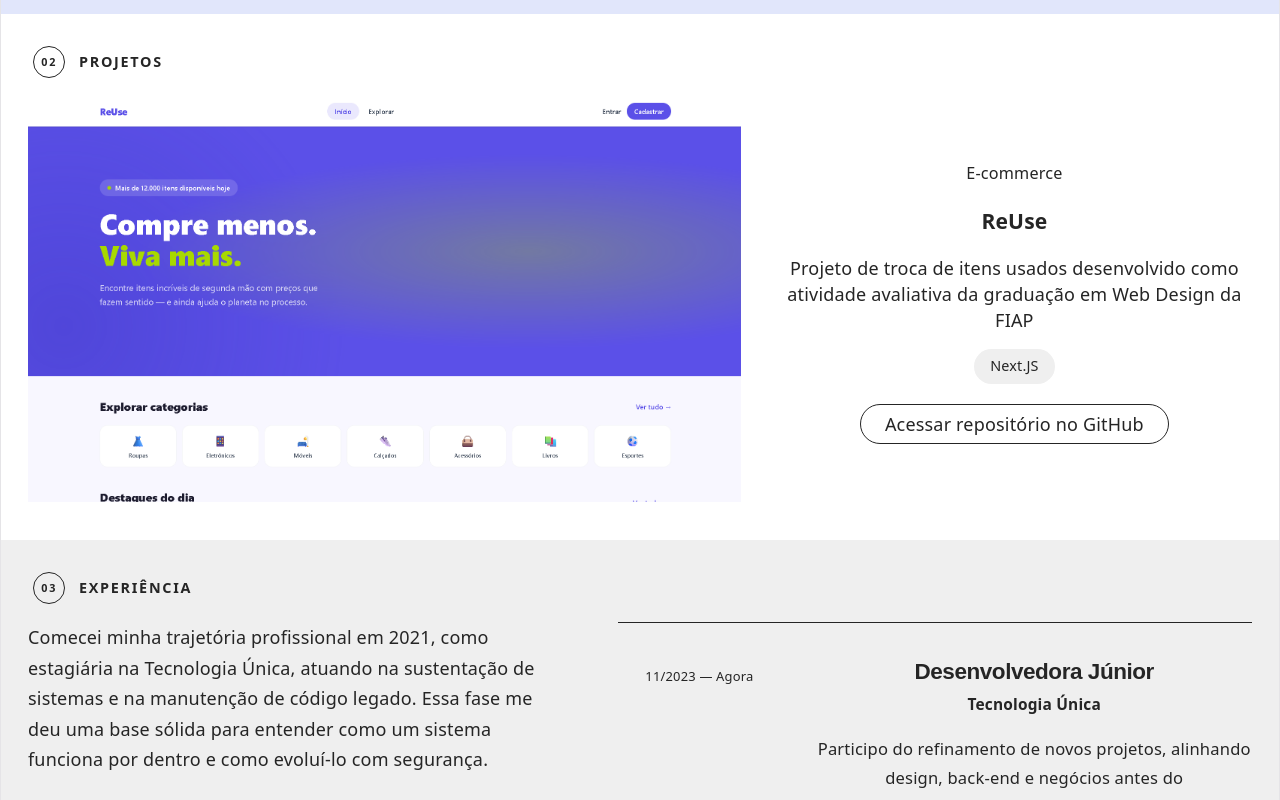
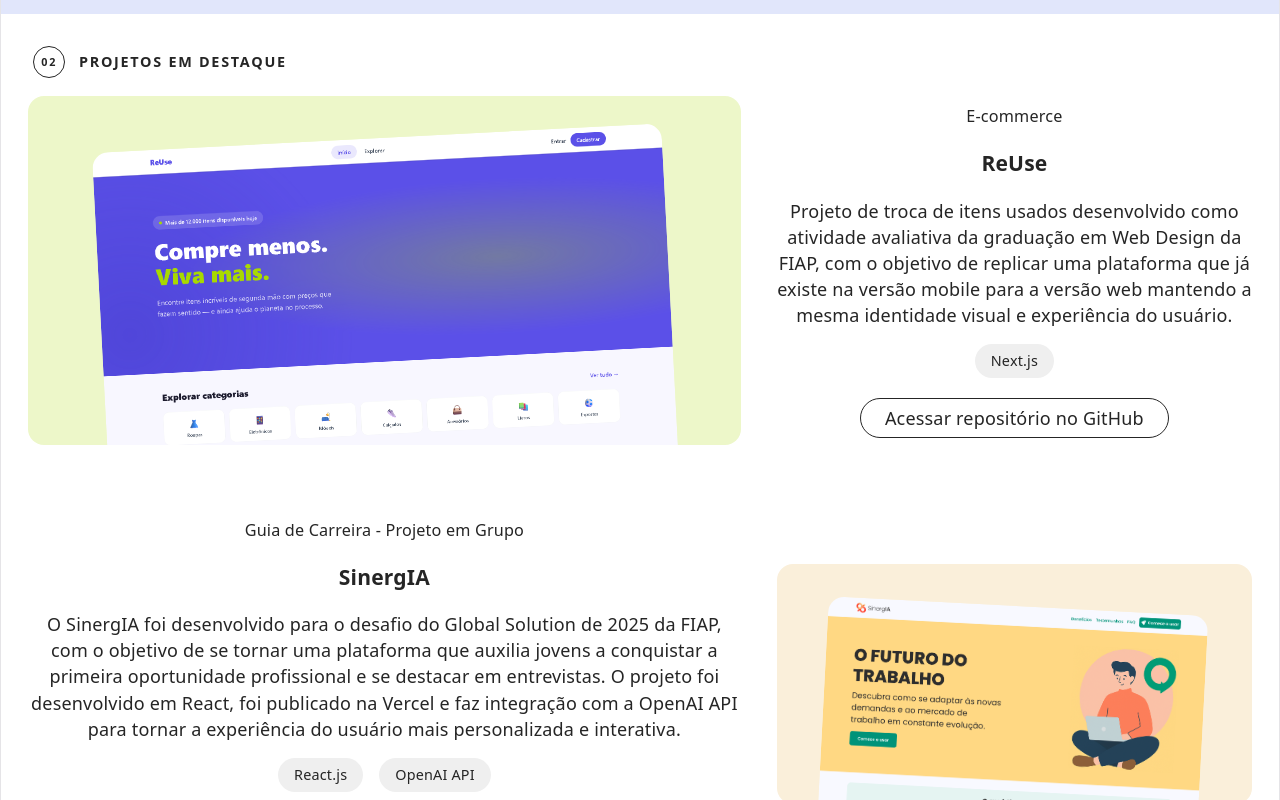
Before and after one commit to natali-schers/natali-schers.github.io, a React (Vite) app: page / in a window 1280 px wide. Shown: the part 980-1780 px from the top of the page. Built offline with nearby package versions, Linux system fonts and the light colour scheme.

Commit message:
feat: add project to Projects section and add custom background matching the project style

```diff
--- a/src/components/Projects/Projects.css
+++ b/src/components/Projects/Projects.css
@@ -19,6 +19,10 @@
 
 .project-card:nth-child(even) .project-visual {
   order: 2;
+
+  & img {
+    transform: rotate(3deg) translateY(1rem);
+  }
 }
 
 .project-card:nth-child(even) .project-info {
@@ -31,8 +35,27 @@
   margin-top: unset;
 }
 
+.project-card:hover {
+  .project-visual img {
+    transform: rotate(0deg) translateY(0rem);
+  }
+}
+
+.project-visual {
+  overflow: hidden;
+  display: flex;
+  align-items: center;
+  justify-content: center;
+  padding-top: 24px;
+  border-radius: 16px;
+}
+
 .project-visual img {
-  width: 100%;
+  width: 80%;
+  transform: rotate(-3deg) translateY(1rem);
+  transition: transform 200ms ease;
+  border-top-left-radius: 16px;
+  border-top-right-radius: 16px;
 }
 
 .stack-list {
--- a/src/components/Projects/Projects.tsx
+++ b/src/components/Projects/Projects.tsx
@@ -8,10 +8,22 @@
     category: "E-commerce",
     title: "ReUse",
     description:
-      "Projeto de troca de itens usados desenvolvido como atividade avaliativa da graduação em Web Design da FIAP",
-    stack: ["Next.JS"],
-    tone: "#d5d1ff",
+      "Projeto de troca de itens usados desenvolvido como atividade avaliativa da graduação em Web Design da FIAP, com o objetivo de replicar uma plataforma que já existe na versão mobile para a versão web mantendo a mesma identidade visual e experiência do usuário.",
+    stack: ["Next.js"],
+    tone: "#edf7c9",
     repository: "https://github.com/natali-schers/reuse-web",
+    imageName: "reuse.png",
+  },
+  {
+    number: "02",
+    category: "Guia de Carreira - Projeto em Grupo",
+    title: "SinergIA",
+    description:
+      "O SinergIA foi desenvolvido para o desafio do Global Solution de 2025 da FIAP, com o objetivo de se tornar uma plataforma que auxilia jovens a conquistar a primeira oportunidade profissional e se destacar em entrevistas. O projeto foi desenvolvido em React, foi publicado na Vercel e faz integração com a OpenAI API para tornar a experiência do usuário mais personalizada e interativa.",
+    stack: ["React.js", "OpenAI API"],
+    tone: "#faefda",
+    repository: "https://github.com/fiap-webdesign/global-solution-sinergia",
+    imageName: "sinergia.png",
   },
 ];
 
@@ -20,14 +32,14 @@
         <section className="projects section" id="projects">
           <div className="section-top">
             <div>
-              <SectionLabel number="02">Projetos</SectionLabel>
+              <SectionLabel number="02">Projetos em Destaque</SectionLabel>
             </div>
           </div>
           <div className="project-list">
             {projects.map((project) => (
               <article className="project-card" key={project.title}>
-                <div className={`project-visual`}>
-                    <img src="../reuse.png"/>
+                <div className={`project-visual`} style={{ backgroundColor: project.tone }}>
+                    <img src={`../${project.imageName}`} alt={project.title} />
                 </div>
                 <div className="project-info">
                   <h4 className="subtitle">{project.category}</h4>
```
Also changed, not shown: public/sinergia.png (added).
